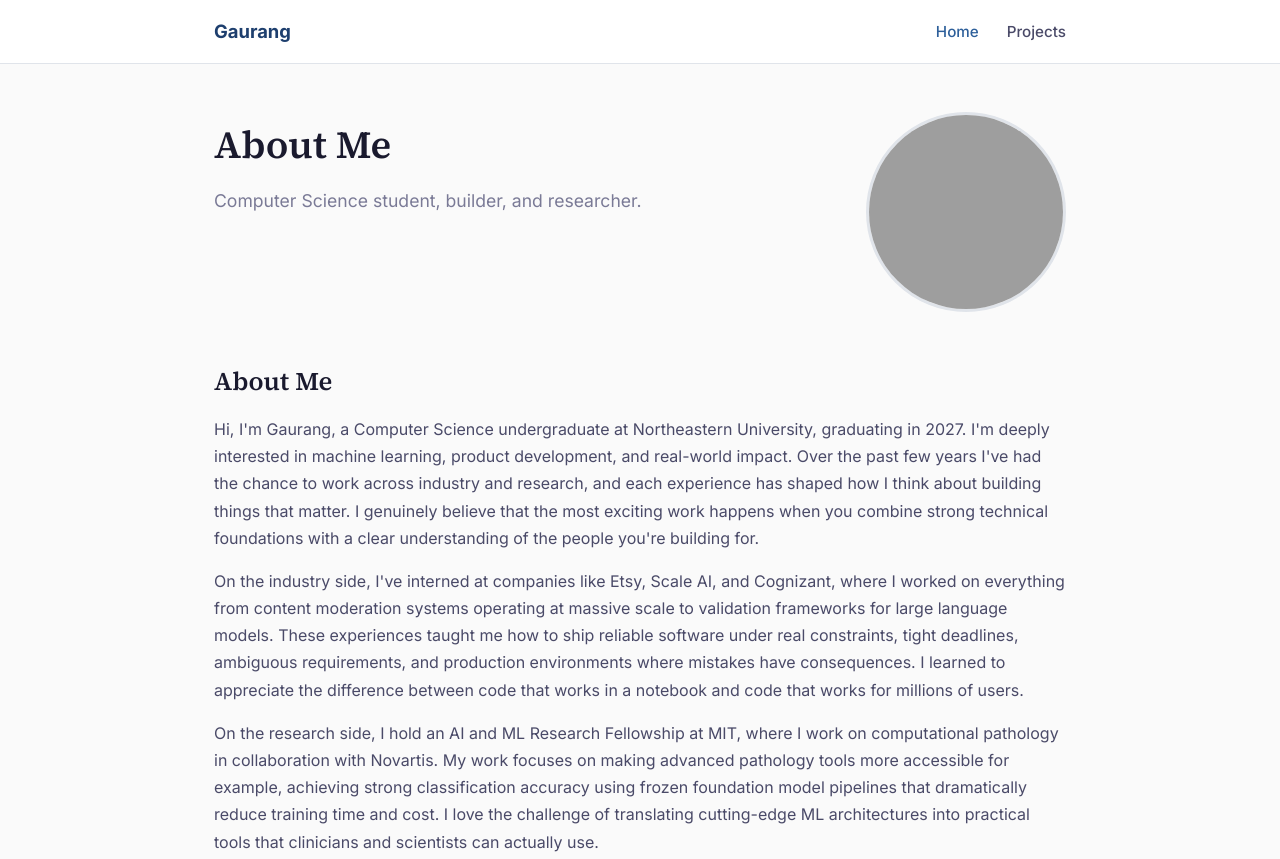
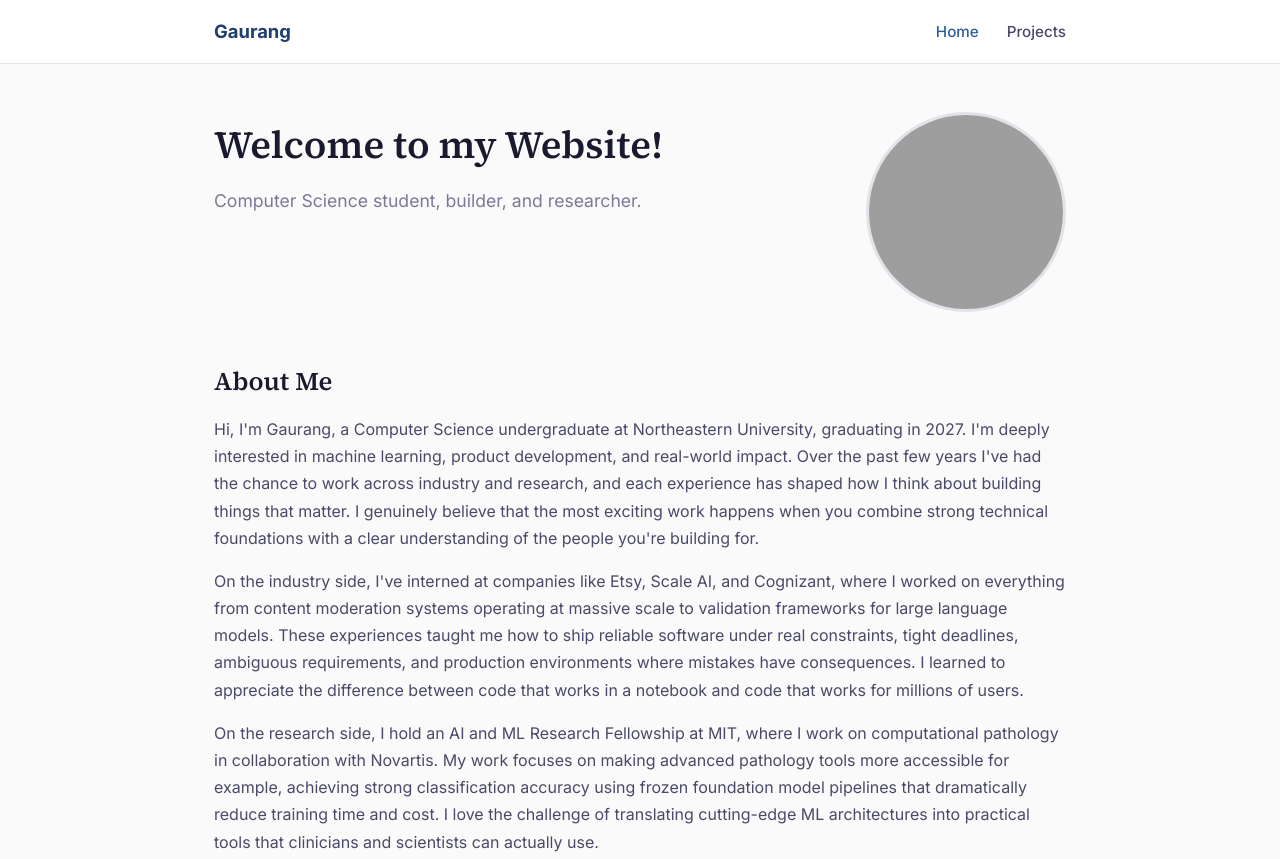
Before and after one commit to gaurang56/gaurang56.github.io, a plain HTML site: page index.html in a window 1280 px wide. Shown: the top 859 px of the page. Drawn offline with Linux system fonts and the light colour scheme; grey boxes are pictures that could not be loaded.

Commit message:
Update index.html

```diff
--- a/index.html
+++ b/index.html
@@ -22,7 +22,7 @@
 
     <div class="hero">
       <div class="hero-text">
-        <h1>About Me</h1>
+        <h1>Welcome to my Website!</h1>
         <p class="subtitle">Computer Science student, builder, and researcher.</p>
       </div>
       <div class="hero-image">
```
